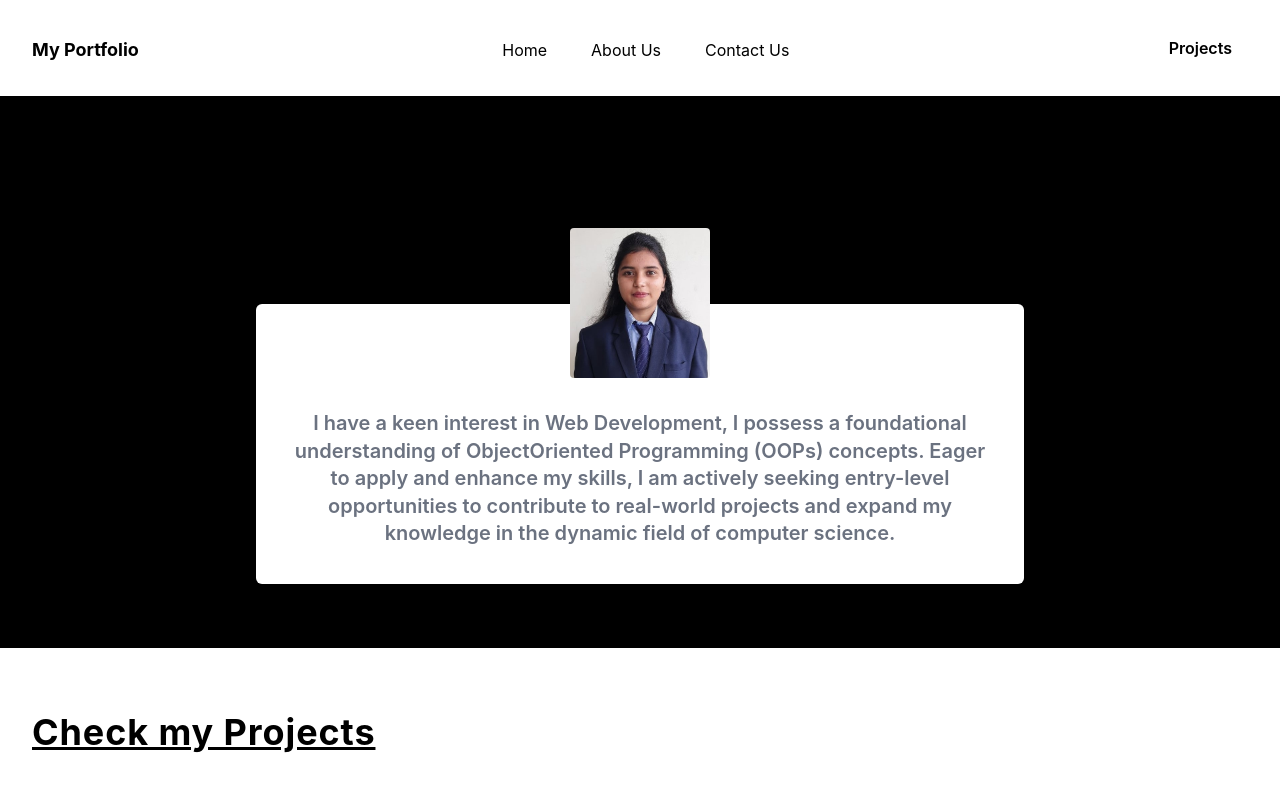
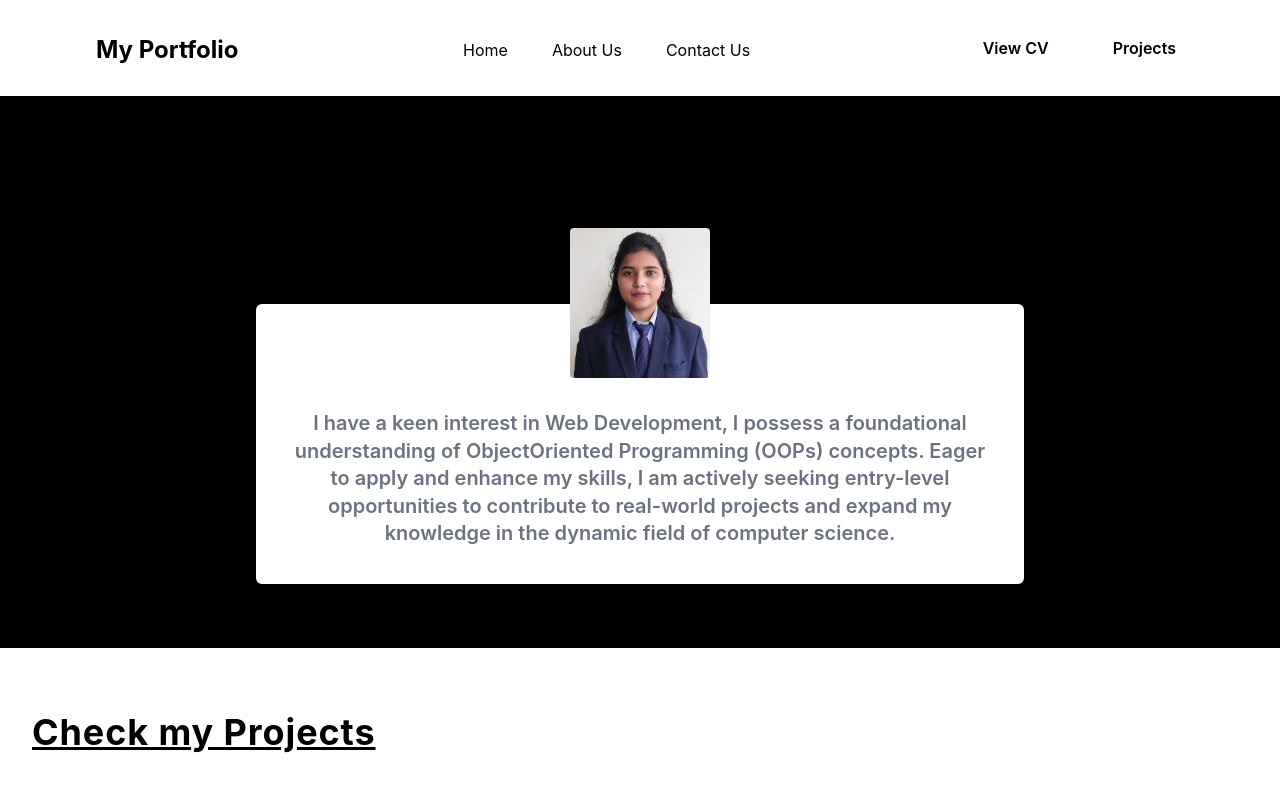
Before and after one commit to vaishnavibadwaik24/react-task, a React (Create React App) app: page / in a window 1280 px wide. Shown: the top 800 px of the page. Built offline with nearby package versions, Linux system fonts and the light colour scheme.

Commit message:
Header updated

```diff
--- a/src/App.js
+++ b/src/App.js
@@ -6,17 +6,18 @@ import g5 from './images/g5.png';
 import g1 from './images/g1.png';
 import g3 from './images/g3.png';
 import Projects from './Projects.jsx';
+import resume from './images/resume.png'
 
 function App() {
   return (
     <Router>
       <>
         {/* Start Header */}
-        <header className="p-4 dark:bg-black dark:text-white">
-          <div className="container flex justify-between h-16 mx-auto">
-            <li className="flex">
-              <Link to="/" className="flex items-center px-4 -mb-1 text-lg font-bold">My Portfolio</Link>
-            </li>
+        <header className="p-4 dark:bg-black dark:text-white px-20">
+  <div className="container flex justify-between h-16 mx-auto items-center">
+    <div className="flex items-center">
+      <Link to="/" className="flex items-center px-4 -mb-1 text-2xl font-bold">My Portfolio</Link>
+    </div>
     <ul className="items-stretch hidden space-x-3 lg:flex">
       <li className="flex">
         <a href="/" className="flex items-center px-4 -mb-1">Home</a>
@@ -28,8 +29,9 @@ function App() {
         <a href="#Contact" className="flex items-center px-4 -mb-1">Contact Us</a>
       </li>
     </ul>
-            <div className="items-center flex-shrink-0 hidden lg:flex">
-              <a href="#Project" className="self-center px-8 py-3 font-semibold rounded dark:bg-white dark:text-black">Projects</a>
+    <div className="items-center hidden lg:flex space-x-4">
+      <a href={resume} target='_blank' className="self-center px-6 py-2 font-semibold rounded dark:bg-white dark:text-black">View CV</a>
+      <a href="#Project" className="self-center px-6 py-2 font-semibold rounded dark:bg-white dark:text-black">Projects</a>
     </div>
     <button className="p-4 lg:hidden">
       <svg xmlns="http://www.w3.org/2000/svg" fill="none" viewBox="0 0 24 24" stroke="currentColor" className="w-6 h-6 dark:text-gray-800">
@@ -38,6 +40,7 @@ function App() {
     </button>
   </div>
 </header>
+
         {/* End Header */}
         <Routes>
           <Route path="/" element={<Home />} />
```
Also changed, not shown: src/images/resume.png (added). Lines whose indentation alone changed are shown as unchanged.
